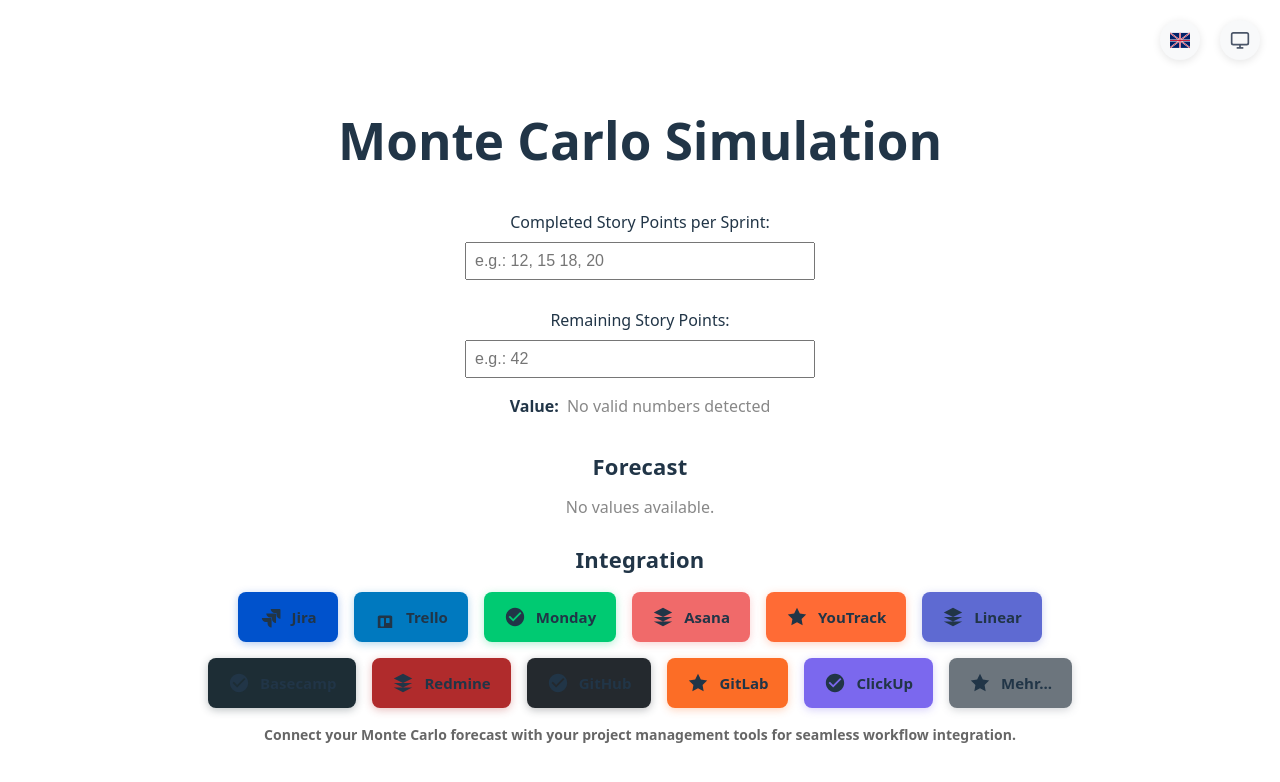
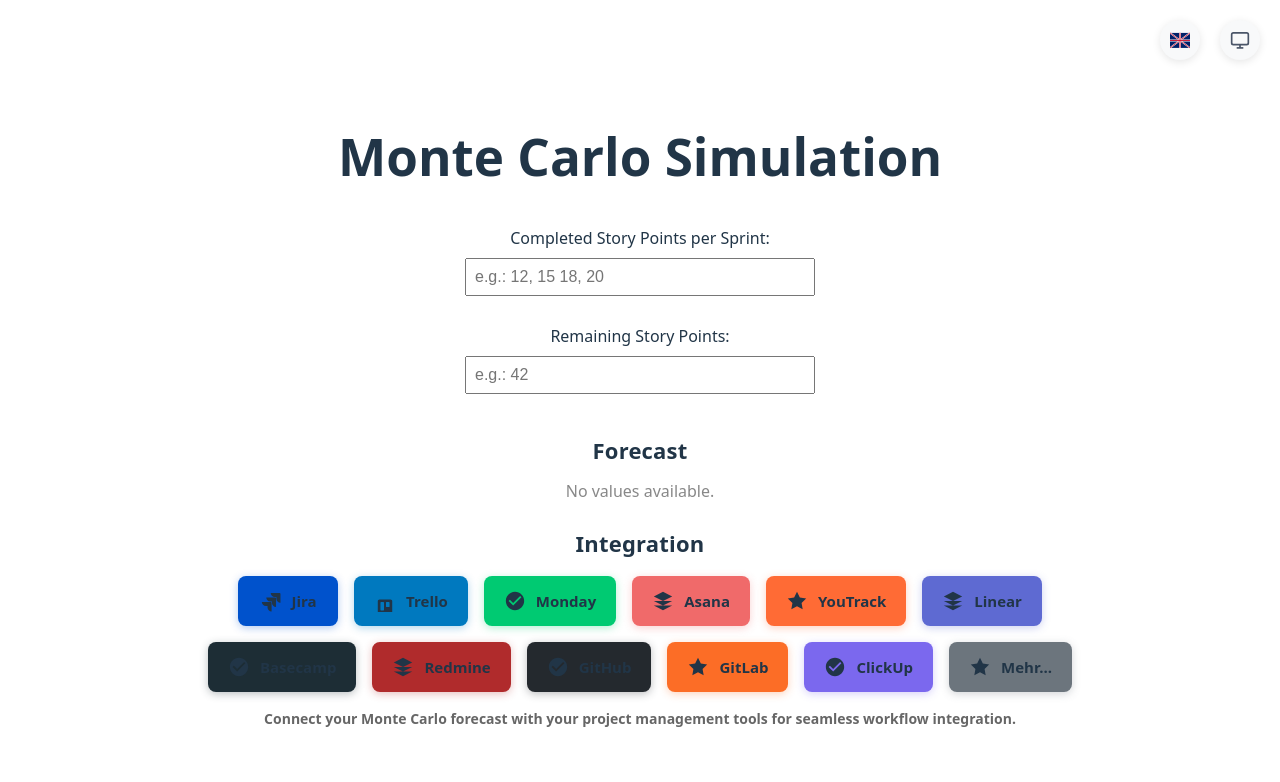
Before and after one commit to rostigerloeffel/monte-carlo, a React (Vite) app: page / in a window 1280 px wide. Shown: the top 782 px of the page. Built offline with nearby package versions, Linux system fonts and the light colour scheme; what counterapi would draw is missing.

Commit message:
Remove redundant value display under remaining story points input

```diff
--- a/src/components/InputSection.tsx
+++ b/src/components/InputSection.tsx
@@ -99,15 +99,6 @@
             boxSizing: 'border-box'
           }}
         />
-        <div style={{ marginTop: 8 }}>
-          <strong>{t('input.remaining.value')}</strong>
-          <span style={{ marginLeft: 8 }}>
-            {remaining === "" || isNaN(remainingValue)
-              ? <span style={{ color: '#888' }}>{t('input.remaining.none')}</span>
-              : remainingValue
-            }
-          </span>
-        </div>
       </div>
     </div>
   );
```
